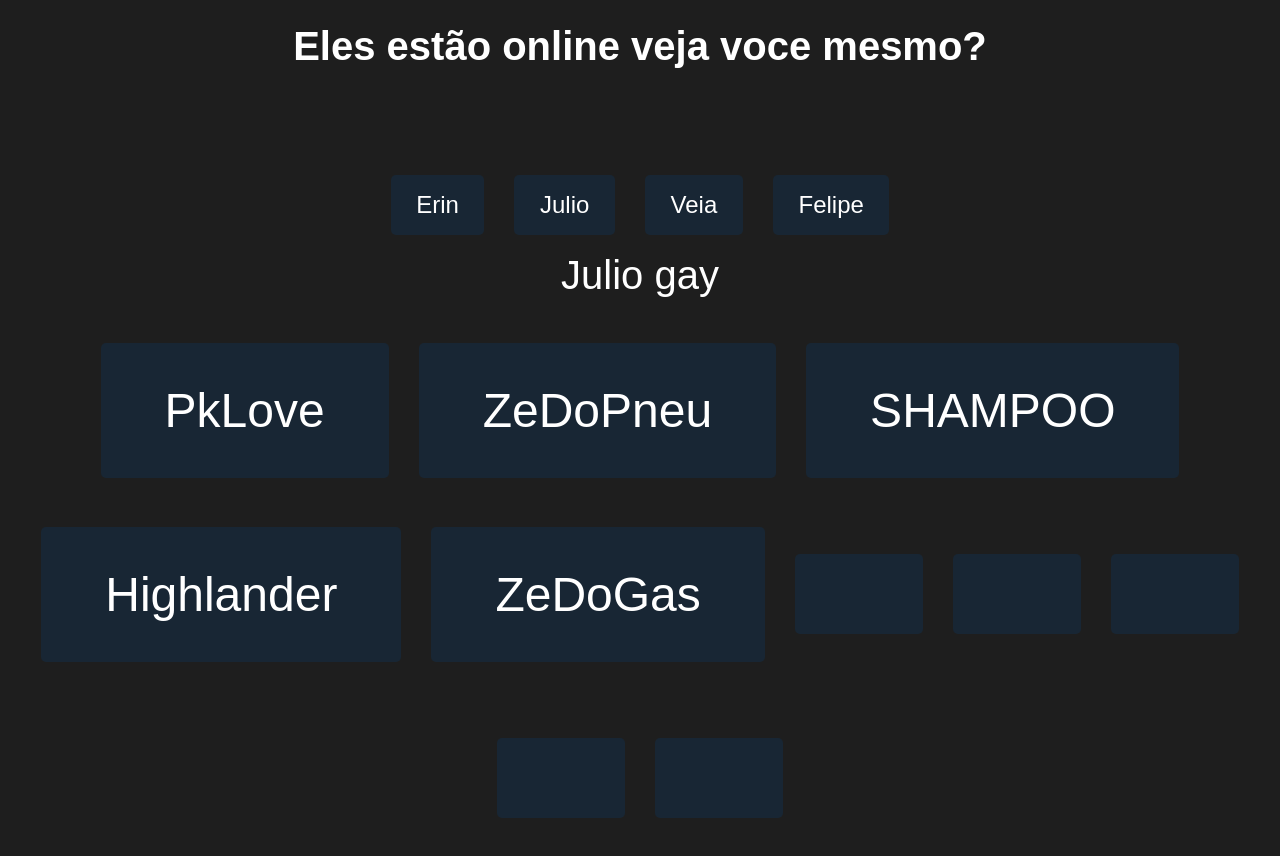
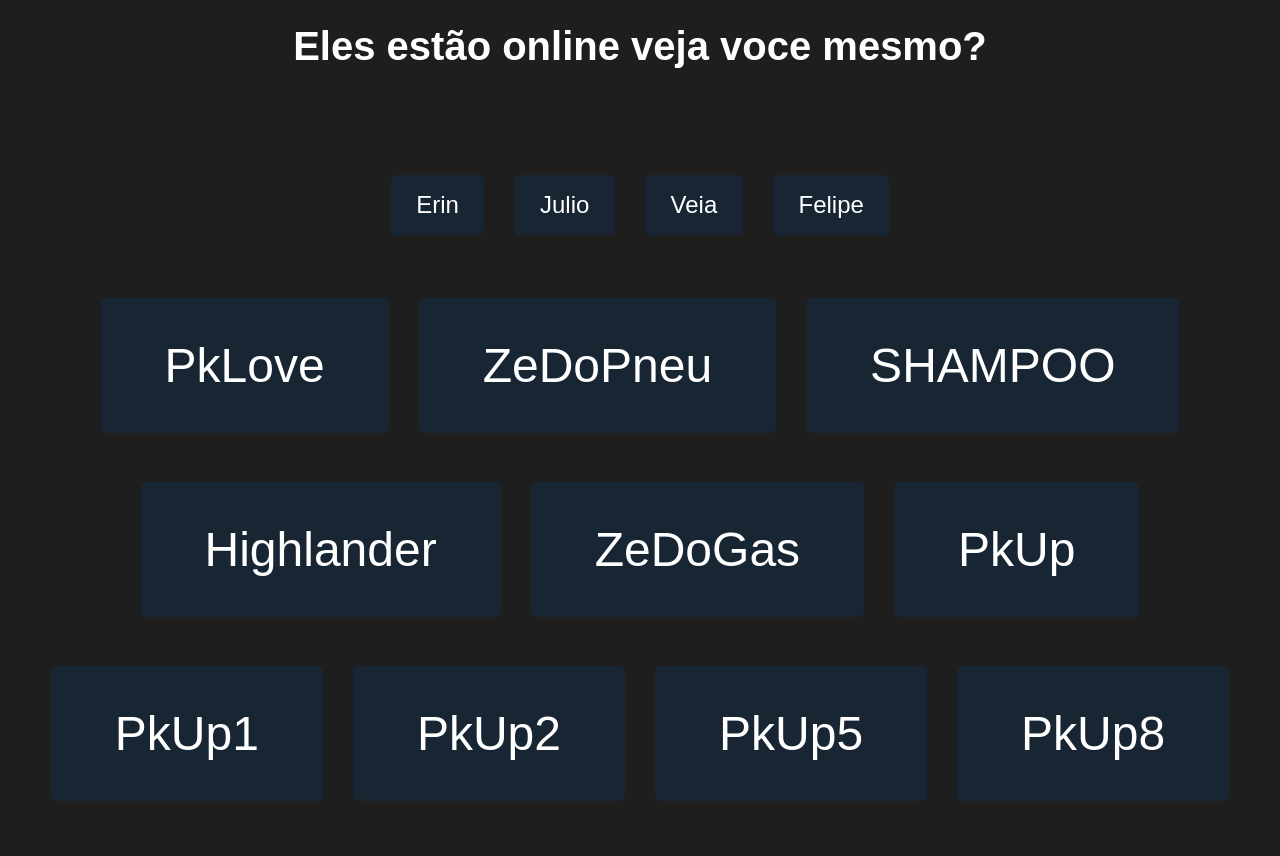
Before and after one commit to erisenrholanda/quem-ta-upando, a plain HTML site: page players/julio.html in a window 1280 px wide. After the commit the page ends 825 px from the top, so only its background shows below. Drawn offline with Linux system fonts and the light colour scheme.

Commit message:
colocando o resto dos personagens do julio

```diff
--- a/players/julio.html
+++ b/players/julio.html
@@ -18,18 +18,17 @@
             <li><a href="./felipe.html" alt="Felipe" class="menu">Felipe</a></li>
         </ul>
     </div>
-    <p>Julio gay</p>
     <ul>
         <li><a href="https://www.muzenith.com.br/profile/character/pklove" alt="pklove" class="menu-char">PkLove</a></li>
         <li><a href="https://www.muzenith.com.br/profile/character/ZeDoPneu" alt="ZeDoPneu" class="menu-char">ZeDoPneu</a></li>
         <li><a href="https://www.muzenith.com.br/profile/character/SHAMPOO" alt="SHAMPOO" class="menu-char">SHAMPOO</a></li>
         <li><a href="https://www.muzenith.com.br/profile/character/Highlander" alt="Highlander" class="menu-char">Highlander</a></li>
         <li><a href="https://www.muzenith.com.br/profile/character/ZeDoGas" alt="ZeDoGas" class="menu-char">ZeDoGas</a></li>
-        <li><a href="https://www.muzenith.com.br/profile/character/" alt="" class="menu-char"></a></li>
-        <li><a href="https://www.muzenith.com.br/profile/character/" alt="" class="menu-char"></a></li>
-        <li><a href="https://www.muzenith.com.br/profile/character/" alt="" class="menu-char"></a></li>
-        <li><a href="https://www.muzenith.com.br/profile/character/" alt="" class="menu-char"></a></li>
-        <li><a href="https://www.muzenith.com.br/profile/character/" alt="" class="menu-char"></a></li>
+        <li><a href="https://www.muzenith.com.br/profile/character/PkUp" alt="PkUp" class="menu-char">PkUp</a></li>
+        <li><a href="https://www.muzenith.com.br/profile/character/PkUp1" alt="PkUp1" class="menu-char">PkUp1</a></li>
+        <li><a href="https://www.muzenith.com.br/profile/character/PkUp2" alt="PkUp2" class="menu-char">PkUp2</a></li>
+        <li><a href="https://www.muzenith.com.br/profile/character/PkUp5" alt="PkUp5" class="menu-char">PkUp5</a></li>
+        <li><a href="https://www.muzenith.com.br/profile/character/PkUp8" alt="PkUp8" class="menu-char">PkUp8</a></li>
     </ul>
 </body>
 </html>
```
Also changed, not shown: index.html (+0 -1 lines).
